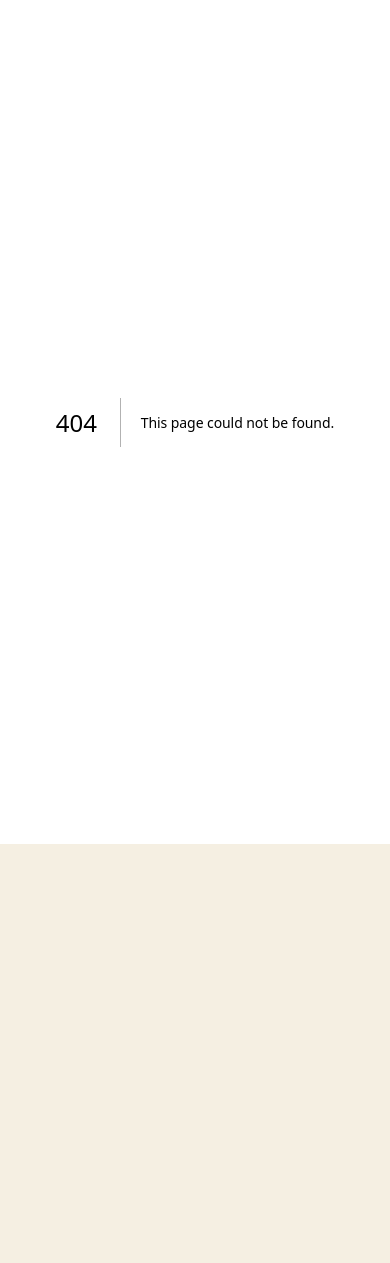
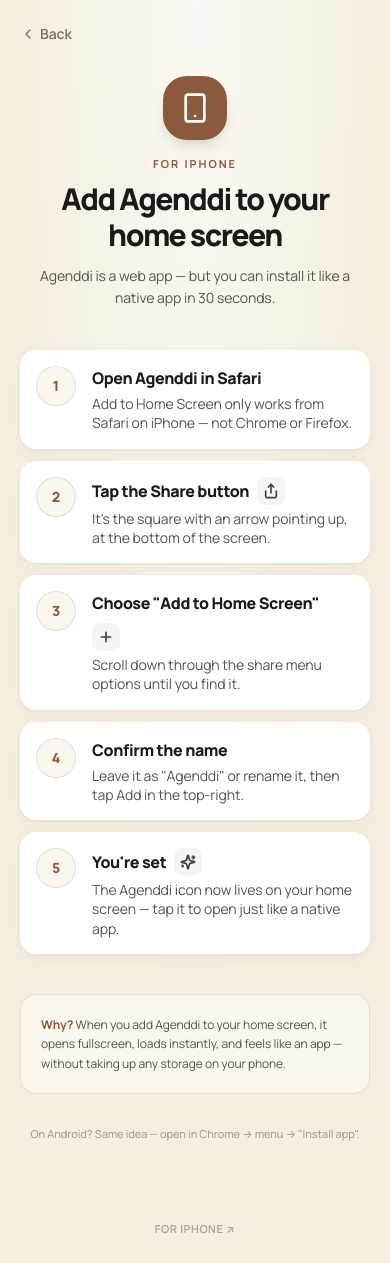
Before and after one commit to renzeles/ColCal, a Next.js app: page /for-iphone in a window 390 px wide. Before the commit this address had no page. Before the commit the page ends 844 px from the top, so only its background shows below. Built offline with nearby package versions, Linux system fonts and the light colour scheme.

Commit message:
feat: /for-iphone install guide + global footer link

```diff
--- /dev/null
+++ b/app/for-iphone/page.tsx
@@ -0,0 +1,94 @@
+import Link from "next/link";
+import { ChevronLeft, Plus, Share, Smartphone, Sparkles } from "lucide-react";
+
+const STEPS = [
+  {
+    n: 1,
+    title: "Open Agenddi in Safari",
+    desc: "Add to Home Screen only works from Safari on iPhone — not Chrome or Firefox.",
+  },
+  {
+    n: 2,
+    title: "Tap the Share button",
+    desc: "It's the square with an arrow pointing up, at the bottom of the screen.",
+    icon: <Share className="h-4 w-4" strokeWidth={2.5} />,
+  },
+  {
+    n: 3,
+    title: 'Choose "Add to Home Screen"',
+    desc: "Scroll down through the share menu options until you find it.",
+    icon: <Plus className="h-4 w-4" strokeWidth={2.5} />,
+  },
+  {
+    n: 4,
+    title: "Confirm the name",
+    desc: 'Leave it as "Agenddi" or rename it, then tap Add in the top-right.',
+  },
+  {
+    n: 5,
+    title: "You're set",
+    desc: "The Agenddi icon now lives on your home screen — tap it to open just like a native app.",
+    icon: <Sparkles className="h-4 w-4" strokeWidth={2.5} />,
+  },
+];
+
+export default function ForIPhonePage() {
+  return (
+    <div className="min-h-screen bakery-bg">
+      <div className="max-w-md mx-auto px-5 pt-6 pb-12">
+        <Link
+          href="/"
+          className="inline-flex items-center gap-1 text-sm text-stone-500 hover:text-[#8b5a3c] font-semibold mb-8"
+        >
+          <ChevronLeft className="h-4 w-4" /> Back
+        </Link>
+
+        <div className="text-center mb-10">
+          <div className="h-16 w-16 rounded-3xl bg-[#8b5a3c] text-white flex items-center justify-center mx-auto mb-4 shadow-lg">
+            <Smartphone className="h-8 w-8" strokeWidth={2} />
+          </div>
+          <p className="eyebrow mb-2">For iPhone</p>
+          <h1 className="text-3xl sm:text-4xl font-extrabold tracking-tighter text-stone-900">
+            Add Agenddi to your<br />home screen
+          </h1>
+          <p className="text-sm text-stone-600 mt-3 leading-relaxed">
+            Agenddi is a web app — but you can install it like a native app in 30 seconds.
+          </p>
+        </div>
+
+        <ol className="space-y-3">
+          {STEPS.map((s) => (
+            <li key={s.n} className="flex gap-4 bg-white rounded-2xl card-shadow p-4">
+              <div className="shrink-0 h-10 w-10 rounded-full bg-[#fbf6ee] text-[#8b5a3c] font-extrabold text-sm flex items-center justify-center border border-[#8b5a3c]/15">
+                {s.n}
+              </div>
+              <div className="flex-1 min-w-0">
+                <div className="flex items-center gap-2 flex-wrap">
+                  <h3 className="font-extrabold text-stone-900 tracking-tight">{s.title}</h3>
+                  {s.icon && (
+                    <span className="inline-flex items-center justify-center h-7 w-7 rounded-lg bg-stone-100 text-stone-700">
+                      {s.icon}
+                    </span>
+                  )}
+                </div>
+                <p className="text-sm text-stone-600 mt-1 leading-snug">{s.desc}</p>
+              </div>
+            </li>
+          ))}
+        </ol>
+
+        <div className="mt-10 p-5 rounded-2xl bg-[#fbf6ee] border border-[#8b5a3c]/15">
+          <p className="text-xs text-stone-600 leading-relaxed">
+            <span className="font-bold text-[#8b5a3c]">Why?</span> When you add Agenddi to your home
+            screen, it opens fullscreen, loads instantly, and feels like an app — without taking up
+            any storage on your phone.
+          </p>
+        </div>
+
+        <p className="text-center mt-8 text-[11px] text-stone-400 font-medium">
+          On Android? Same idea — open in Chrome → menu → "Install app".
+        </p>
+      </div>
+    </div>
+  );
+}
--- a/app/layout.tsx
+++ b/app/layout.tsx
@@ -1,4 +1,5 @@
 import type { Metadata, Viewport } from "next";
+import Link from "next/link";
 import "./globals.css";
 
 export const metadata: Metadata = {
@@ -25,7 +26,17 @@ export default function RootLayout({
           rel="stylesheet"
         />
       </head>
-      <body className="min-h-full bg-[#f5efe2] text-stone-900 antialiased">{children}</body>
+      <body className="min-h-full bg-[#f5efe2] text-stone-900 antialiased">
+        {children}
+        <footer className="text-center py-6 px-4">
+          <Link
+            href="/for-iphone"
+            className="text-[11px] font-semibold tracking-wider uppercase text-stone-400 hover:text-[#8b5a3c] transition-colors"
+          >
+            for iPhone ↗
+          </Link>
+        </footer>
+      </body>
     </html>
   );
 }
```
